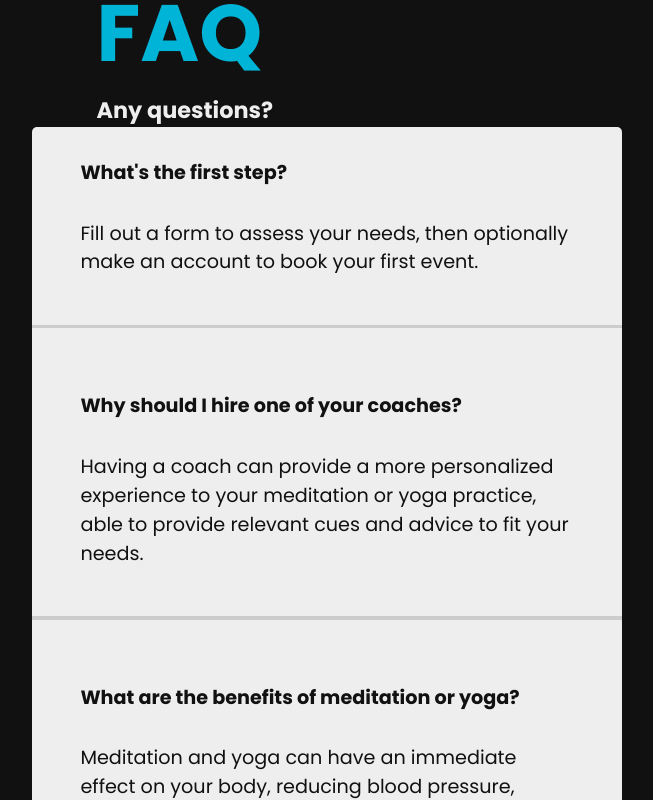
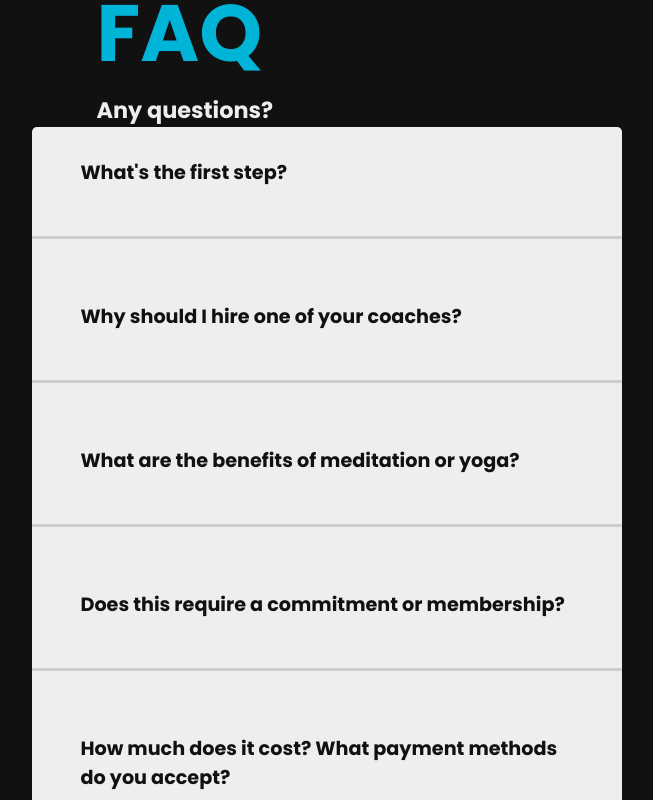
Before and after one commit to hdevilbiss/react-portfolio-website, a React (Create React App) app: page / in a window 1280 px wide. Shown: the part 1680-2480 px from the top of the page, without its empty margins (313-966 px from the left). Built offline with nearby package versions, Linux system fonts and the light colour scheme.

Commit message:
✨ Toggle answers on / off in QuestionAnswer

```diff
--- a/src/components/partials/QuestionAnswer.jsx
+++ b/src/components/partials/QuestionAnswer.jsx
@@ -1,16 +1,29 @@
+import { useState } from "react";
+import Toggle from "./Toggle";
+
 const QuestionAnswer = ({question, answer}) => {
+  /** State */
+  const [faqToggle, setFaqToggle] = useState(false);
+
+  /** Events */
+  const questionClickHandler = () => {
+    setFaqToggle(!faqToggle);
+  }
+
   return (
     <div>
-      <div className="question">
+      <div onClick={questionClickHandler} className="question">
         <h5>
           {question}
         </h5>
       </div>
-      <div className="answer">
-        <p>
-          {answer}
-        </p>
-      </div>
+      {faqToggle && (
+        <div className="answer">
+          <p>
+            {answer}
+          </p>
+        </div>
+      )}
       <div className="line"></div>
     </div>
   );
```
